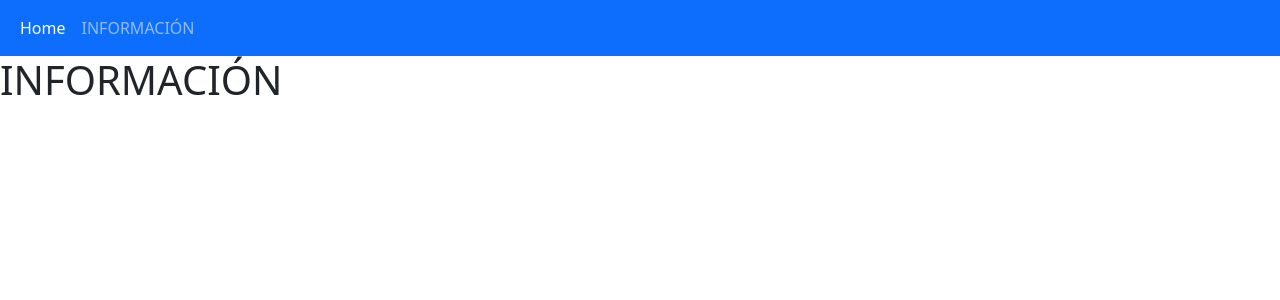
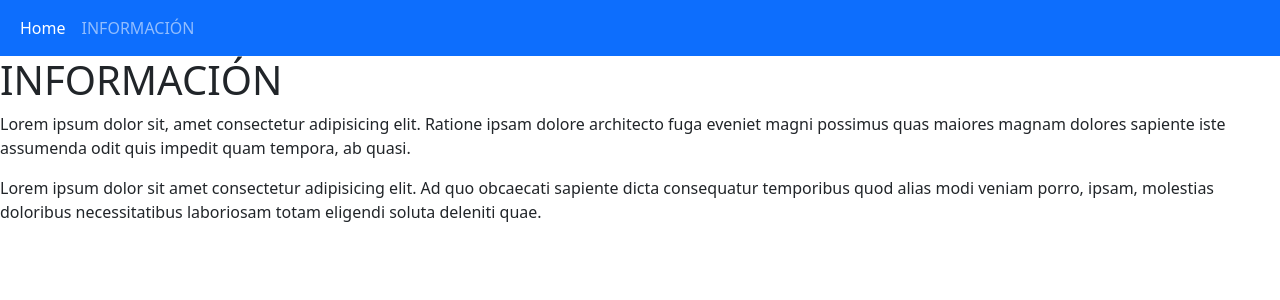
Before and after one commit to jritsqmet/app-web2-pr, an Angular app: page /info in a window 1280 px wide. Shown: the top 300 px of the page. Built offline with nearby package versions, Linux system fonts and the light colour scheme.

Commit message:
Texto con lorem

```diff
--- a/src/app/screens/info/info.component.html
+++ b/src/app/screens/info/info.component.html
@@ -1 +1,10 @@
 <h1> INFORMACIÓN</h1>
+
+<p>
+    Lorem ipsum dolor sit, amet consectetur adipisicing elit. Ratione ipsam dolore architecto fuga eveniet magni
+    possimus quas maiores magnam dolores sapiente iste assumenda odit quis impedit quam tempora, ab quasi.
+</p>
+<p>
+    Lorem ipsum dolor sit amet consectetur adipisicing elit. Ad quo obcaecati sapiente dicta consequatur temporibus quod
+    alias modi veniam porro, ipsam, molestias doloribus necessitatibus laboriosam totam eligendi soluta deleniti quae.
+</p>
```
